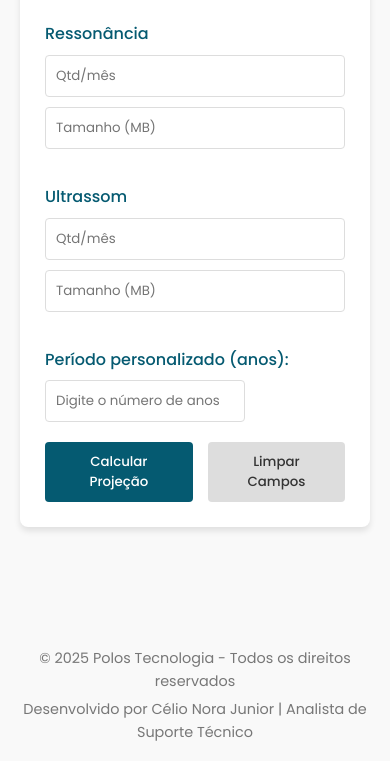
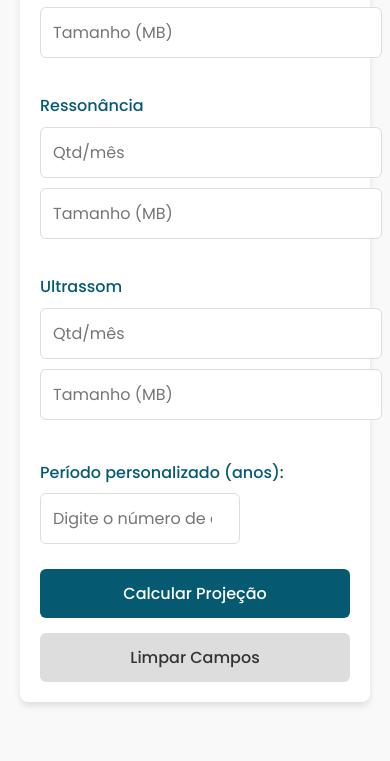
Before and after one commit to celionorajr/evolucao-coordina, a website: page views/index.html in a window 390 px wide. Shown: the part 1033-1794 px from the top of the page. Drawn offline with Linux system fonts and the light colour scheme.

Commit message:
Atualizacao css

```diff
--- a/public/css/style.css
+++ b/public/css/style.css
@@ -21,12 +21,17 @@ body {
     background-color: var(--bg-color);
     color: var(--text-color);
     line-height: 1.6;
+    min-height: 100vh;
+    display: flex;
+    flex-direction: column;
 }
 
 .container {
+    width: 100%;
     max-width: 1200px;
     margin: 0 auto;
     padding: 0 20px;
+    flex: 1;
 }
 
 .header {
@@ -35,26 +40,31 @@ body {
     padding: 20px 0;
     margin-bottom: 30px;
     border-bottom: 2px solid var(--secondary-color);
+    flex-wrap: wrap;
 }
 
 .logo {
     height: 60px;
     margin-right: 20px;
+    margin-bottom: 10px;
 }
 
 .header h1 {
     color: var(--primary-color);
     font-weight: 600;
+    margin-bottom: 10px;
 }
 
 .content {
     padding: 20px 0;
+    flex: 1;
 }
 
 h2 {
     color: var(--primary-color);
     margin-bottom: 20px;
     font-weight: 600;
+    font-size: 1.5rem;
 }
 
 .input-section {
@@ -90,14 +100,22 @@ h2 {
 
 .input-row input {
     flex: 1;
-    padding: 10px;
+    padding: 12px;
     border: 1px solid #ddd;
-    border-radius: 4px;
+    border-radius: 6px;
     font-family: 'Poppins', sans-serif;
+    font-size: 1rem;
+    transition: border 0.3s;
+}
+
+.input-row input:focus {
+    border-color: var(--secondary-color);
+    outline: none;
+    box-shadow: 0 0 0 2px rgba(36, 206, 197, 0.2);
 }
 
 .custom-years {
-    margin: 20px 0;
+    margin: 25px 0;
 }
 
 .custom-years label {
@@ -110,24 +128,26 @@ h2 {
 .custom-years input {
     width: 100%;
     max-width: 200px;
-    padding: 10px;
+    padding: 12px;
     border: 1px solid #ddd;
-    border-radius: 4px;
+    border-radius: 6px;
     font-family: 'Poppins', sans-serif;
+    font-size: 1rem;
 }
 
 .form-actions {
     display: flex;
     gap: 15px;
-    margin-top: 20px;
+    margin-top: 25px;
 }
 
 .btn {
-    padding: 10px 20px;
+    padding: 12px 24px;
     border: none;
-    border-radius: 4px;
+    border-radius: 6px;
     font-family: 'Poppins', sans-serif;
     font-weight: 500;
+    font-size: 1rem;
     cursor: pointer;
     transition: all 0.3s ease;
 }
@@ -139,6 +159,7 @@ h2 {
 
 .btn-primary:hover {
     background-color: var(--accent-color);
+    transform: translateY(-2px);
 }
 
 .btn-secondary {
@@ -148,6 +169,7 @@ h2 {
 
 .btn-secondary:hover {
     background-color: #ccc;
+    transform: translateY(-2px);
 }
 
 .results-section {
@@ -155,36 +177,43 @@ h2 {
     padding: 25px;
     border-radius: 8px;
     box-shadow: 0 4px 6px rgba(0, 0, 0, 0.1);
+    margin-bottom: 30px;
 }
 
 .results-grid {
     display: grid;
-    grid-template-columns: repeat(auto-fill, minmax(200px, 1fr));
+    grid-template-columns: repeat(auto-fill, minmax(220px, 1fr));
     gap: 20px;
     margin-bottom: 30px;
 }
 
 .result-card {
     background-color: var(--extra-light);
-    padding: 15px;
+    padding: 20px;
     border-radius: 8px;
     color: white;
+    transition: transform 0.3s;
+}
+
+.result-card:hover {
+    transform: translateY(-5px);
+    box-shadow: 0 10px 20px rgba(0, 0, 0, 0.1);
 }
 
 .result-card h3 {
-    font-size: 1.1rem;
-    margin-bottom: 10px;
+    font-size: 1.2rem;
+    margin-bottom: 15px;
     font-weight: 500;
 }
 
 .result-value {
-    font-size: 1.3rem;
+    font-size: 1.5rem;
     font-weight: 600;
 }
 
 .charts-container {
     display: grid;
-    grid-template-columns: 1fr 1fr;
+    grid-template-columns: 1fr;
     gap: 30px;
     margin-bottom: 30px;
 }
@@ -194,31 +223,36 @@ h2 {
     padding: 20px;
     border-radius: 8px;
     box-shadow: 0 4px 6px rgba(0, 0, 0, 0.1);
+    height: 400px;
 }
 
 .chart-wrapper h3 {
     color: var(--primary-color);
-    margin-bottom: 15px;
-    font-size: 1.1rem;
+    margin-bottom: 20px;
+    font-size: 1.2rem;
     text-align: center;
 }
 
 .report-actions {
     text-align: center;
+    margin-top: 30px;
 }
 
 .footer {
     text-align: center;
-    padding: 20px 0;
+    padding: 30px 0;
     margin-top: 50px;
     color: var(--light-text);
     font-size: 0.9rem;
+    background-color: var(--primary-color);
+    color: white;
 }
 
 .footer p:first-child {
-    margin-bottom: 5px;
+    margin-bottom: 10px;
 }
 
+/* Responsividade */
 @media (max-width: 768px) {
     .header {
         flex-direction: column;
@@ -234,12 +268,16 @@ h2 {
         grid-template-columns: 1fr;
     }
 
-    .charts-container {
-        grid-template-columns: 1fr;
+    .results-grid {
+        grid-template-columns: 1fr 1fr;
     }
 
-    .results-grid {
-        grid-template-columns: 1fr 1fr;
+    .input-row {
+        flex-direction: column;
+    }
+
+    .chart-wrapper {
+        height: 300px;
     }
 }
 
@@ -248,7 +286,19 @@ h2 {
         grid-template-columns: 1fr;
     }
 
-    .input-row {
+    .form-actions {
         flex-direction: column;
     }
+
+    .btn {
+        width: 100%;
+    }
+
+    .content {
+        padding: 15px 0;
+    }
+
+    .input-section, .results-section {
+        padding: 20px;
+    }
 }
```
